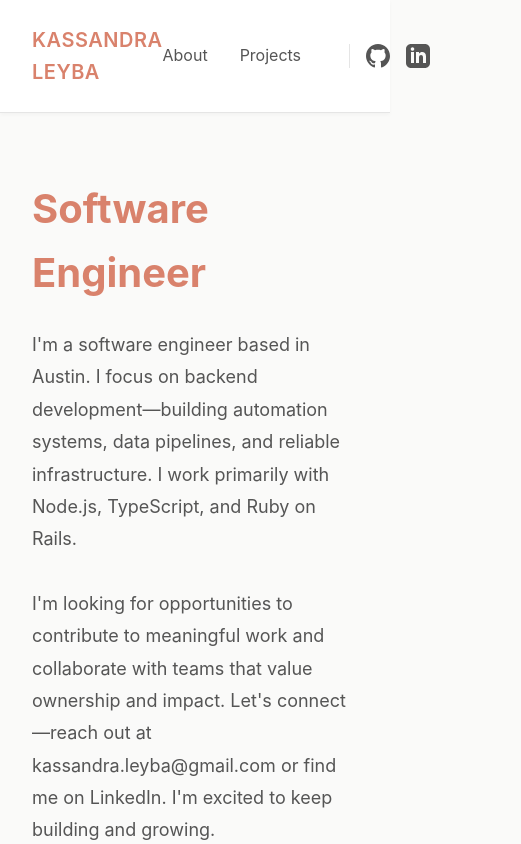
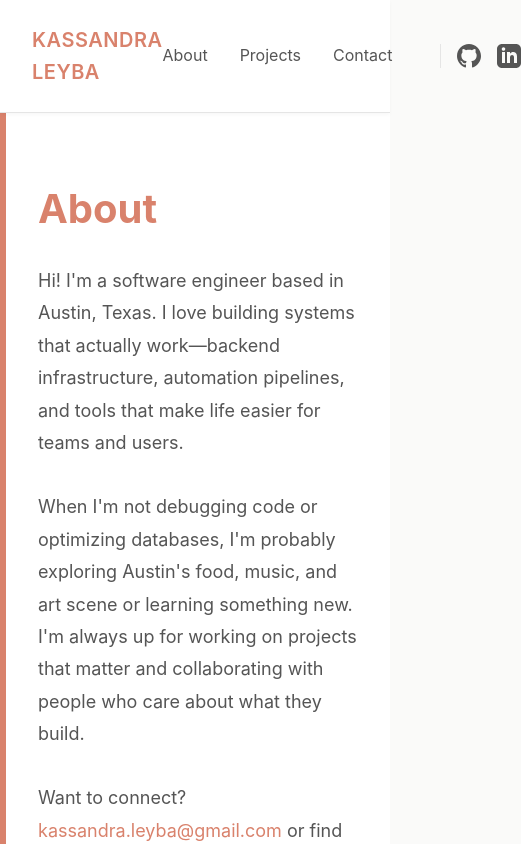
Before and after one commit to kassandraleyba/my-portfolio, a React (Create React App) app: page / in a window 390 px wide. Shown: the top 844 px of the page, 521 px wide, since content can reach past the window. Built offline with nearby package versions, Linux system fonts and the light colour scheme.

Commit message:
Update portfolio with hover effects and improved design

```diff
--- a/src/App.css
+++ b/src/App.css
@@ -233,3 +233,114 @@ body {
   transform: scale(1.02);
   box-shadow: 0 8px 20px rgba(0,0,0,0.08);
 }
+
+/* Skills Grid - Side by Side */
+.skills-grid {
+  display: grid;
+  grid-template-columns: 1fr 1fr;
+  gap: 3rem;
+  margin-top: 1.5rem;
+  margin-bottom: 3rem;
+}
+
+.skill-column h3 {
+  font-size: 1.25rem;
+  margin-bottom: 1rem;
+  color: #333;
+}
+
+.skill-list {
+  display: flex;
+  flex-direction: column;
+  gap: 0.75rem;
+}
+
+/* Responsive - Stack on Mobile */
+@media (max-width: 768px) {
+  .skills-grid {
+    grid-template-columns: 1fr;
+    gap: 2rem;
+  }
+}
+
+/* Section Cards - 3 Distinct Sections */
+.section-card {
+  padding: 4rem 0;
+  border-left: 6px solid transparent;
+}
+
+.about-section {
+  background: white;
+  border-left-color: #D9826C;
+}
+
+.projects-section {
+  background: #FAFAF9;
+  border-left-color: #7FAF91;
+}
+
+.contact-section-wrapper {
+  background: white;
+  border-left-color: #8B6FC1;
+}
+
+/* Make sections wider */
+.section-card .page {
+  max-width: 900px;
+  margin: 0 auto;
+  padding: 0 2rem;
+}
+
+.bio a {
+  color: #D9826C;
+  text-decoration: none;
+}
+
+.bio a:hover {
+  text-decoration: underline;
+}
+
+/* Smooth transitions on everything */
+* {
+  transition: all 0.3s ease;
+}
+
+/* Header hover effects */
+.logo:hover {
+  transform: translateY(-2px);
+}
+
+.nav a:hover {
+  transform: translateY(-2px);
+}
+
+/* Skill pills hover */
+.skill:hover {
+  transform: translateY(-3px);
+  box-shadow: 0 4px 12px rgba(127, 175, 145, 0.3);
+  background: #6F9B7D;
+}
+
+/* Project card hover */
+.project:hover {
+  transform: translateY(-5px);
+  box-shadow: 0 12px 30px rgba(0,0,0,0.12);
+}
+
+/* Screenshot zoom on hover */
+.project-screenshot:hover {
+  transform: scale(1.03);
+}
+
+/* Link hover effects */
+.contact a:hover,
+.bio a:hover {
+  color: #C46E5B;
+  transform: translateX(3px);
+  display: inline-block;
+}
+
+/* Section card hover */
+.section-card:hover {
+  border-left-width: 8px;
+}
--- a/src/App.js
+++ b/src/App.js
@@ -1,17 +1,16 @@
 import React from 'react';
-import { BrowserRouter as Router, Routes, Route, Link } from 'react-router-dom';
 import './App.css';
 
 function App() {
   return (
-    <Router>
     <div className="App">
       <header className="header">
         <div className="header-content">
-            <Link to="/" className="logo">KASSANDRA LEYBA</Link>
+          <a href="#about" className="logo">KASSANDRA LEYBA</a>
           <nav className="nav">
-              <Link to="/about">About</Link>
-              <Link to="/projects">Projects</Link>
+            <a href="#about">About</a>
+            <a href="#projects">Projects</a>
+            <a href="#contact">Contact</a>
             <div className="social-icons">
               <a href="https://github.com/kassandraleyba" target="_blank" rel="noopener noreferrer">
                 <svg width="24" height="24" viewBox="0 0 24 24" fill="currentColor">
@@ -28,29 +27,23 @@ function App() {
         </div>
       </header>
 
-        <Routes>
-          <Route path="/" element={<About />} />
-          <Route path="/about" element={<About />} />
-          <Route path="/projects" element={<Projects />} />
-        </Routes>
-      </div>
-    </Router>
-  );
-}
-
-function About() {
-  return (
+      {/* About Section */}
+      <section id="about" className="section-card about-section">
         <div className="page">
-      <div className="about-content">
-        <h1>Software Engineer</h1>
+          <h1>About</h1>
           <p className="bio">
-          I'm a software engineer based in Austin. I focus on backend development—building automation systems,
-          data pipelines, and reliable infrastructure. I work primarily with Node.js, TypeScript, and Ruby on Rails.
+            Hi! I'm a software engineer based in Austin, Texas. I love building systems that actually work—backend infrastructure,
+            automation pipelines, and tools that make life easier for teams and users.
           </p>
           <p className="bio">
-          I'm looking for opportunities to contribute to meaningful work and collaborate with teams that value
-          ownership and impact. Let's connect—reach out at kassandra.leyba@gmail.com or find me on LinkedIn.
-          I'm excited to keep building and growing.
+            When I'm not debugging code or optimizing databases, I'm probably exploring Austin's food, music, and art scene or
+            learning something new. I'm always up for working on projects that matter and collaborating with
+            people who care about what they build.
+          </p>
+          <p className="bio">
+            Want to connect? <a href="mailto:kassandra.leyba@gmail.com">kassandra.leyba@gmail.com</a> or
+            find me on <a href="https://www.linkedin.com/in/kassandra-leyba/" target="_blank" rel="noopener noreferrer">LinkedIn</a>.
+            Let's build something great together!
           </p>
 
           <h2>Skills</h2>
@@ -65,25 +58,15 @@ function About() {
             <span className="skill">GitHub Workflow</span>
             <span className="skill">TDD - RSpec/Jest</span>
           </div>
+        </div>
+      </section>
 
-        <h2>Contact</h2>
-        <div className="contact">
-          <p>Email: <a href="mailto:kassandra.leyba@gmail.com">kassandra.leyba@gmail.com</a></p>
-          <p>LinkedIn: <a href="https://www.linkedin.com/in/kassandra-leyba/" target="_blank" rel="noopener noreferrer">kassandra-leyba</a></p>
-          <p>GitHub: <a href="https://github.com/kassandraleyba" target="_blank" rel="noopener noreferrer">kassandraleyba</a></p>
-        </div>
-      </div>
-    </div>
-  );
-}
-
-function Projects() {
-  return (
+      {/* Projects Section */}
+      <section id="projects" className="section-card projects-section">
         <div className="page">
           <h1>Projects</h1>
 
           <div className="project">
-        {/* Screenshot */}
             <img
               src="/images/kindbox-project.png"
               alt="Kindbox project screenshot"
@@ -105,6 +88,20 @@ function Projects() {
             </a>
           </div>
         </div>
+      </section>
+
+      {/* Contact Section */}
+      <section id="contact" className="section-card contact-section-wrapper">
+        <div className="page">
+          <h1>Contact</h1>
+          <div className="contact">
+            <p>Email: <a href="mailto:kassandra.leyba@gmail.com">kassandra.leyba@gmail.com</a></p>
+            <p>LinkedIn: <a href="https://www.linkedin.com/in/kassandra-leyba/" target="_blank" rel="noopener noreferrer">kassandra-leyba</a></p>
+            <p>GitHub: <a href="https://github.com/kassandraleyba" target="_blank" rel="noopener noreferrer">kassandraleyba</a></p>
+          </div>
+        </div>
+      </section>
+    </div>
   );
 }
 
```
Lines whose indentation alone changed are shown as unchanged.
